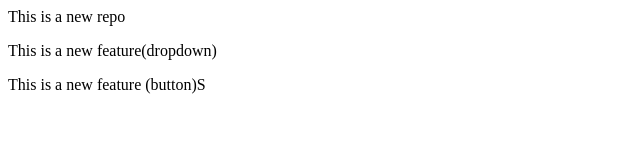
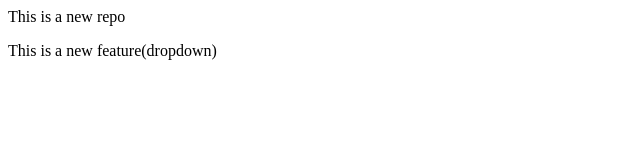
Before and after one commit to omeri88/localrepo, a plain HTML site: page Index.html in a window 1280 px wide. Shown: the whole page, without its empty margins (0-640 px from the left). Drawn offline with Linux system fonts and the light colour scheme.

```diff
--- a/Index.html
+++ b/Index.html
@@ -1,3 +1,2 @@
 <p> This is a new repo </p>
 <p>This is a new feature(dropdown)</p>
-<p>This is a new feature (button)S</p>
```
